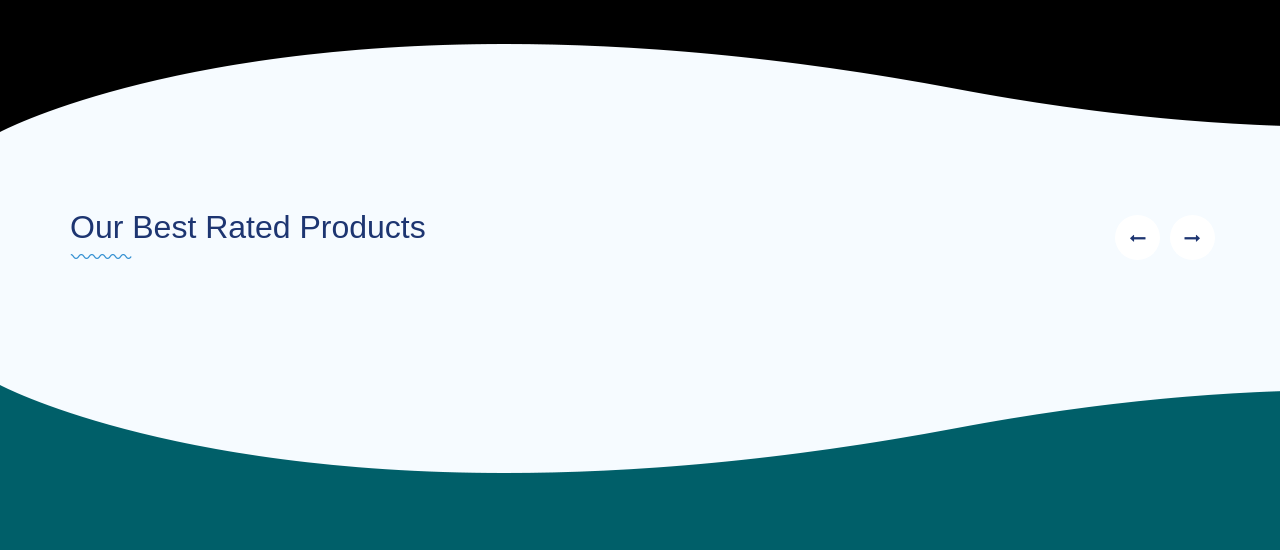
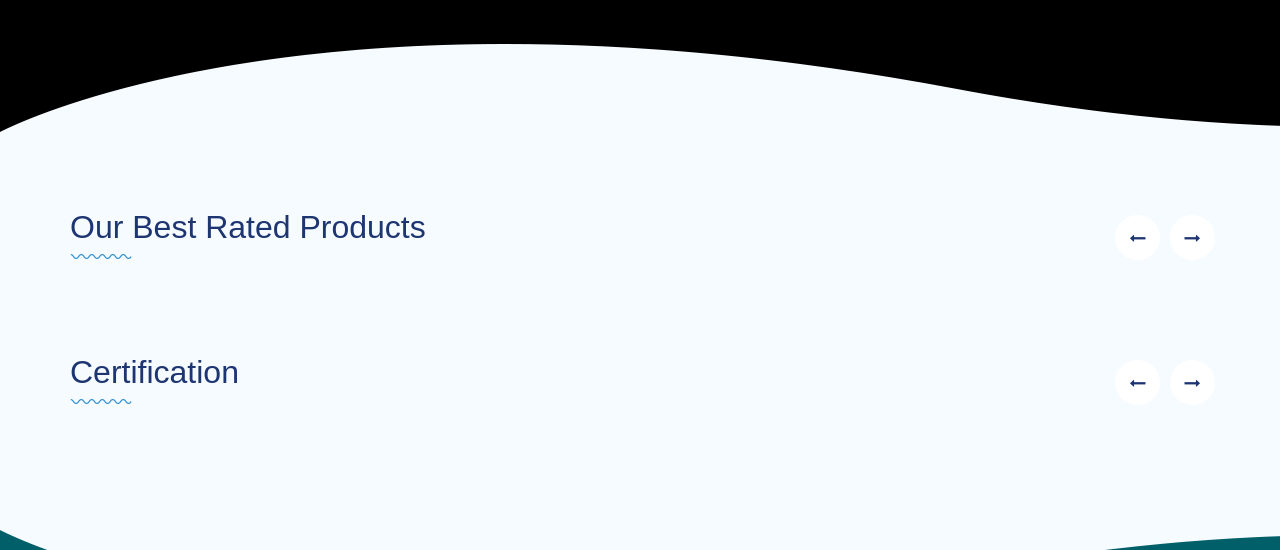
Before and after one commit to ahnas/axiv-Ecommerce, a Django app: page / in a window 1280 px wide. Shown: the part 971-1521 px from the top of the page. Run offline with Django 3.2, Linux system fonts and the light colour scheme; data that the repository does not hold is empty; some libraries are stand-ins or nearby versions.

Commit message:
CErtification

```diff
--- a/axivauniverse/settings.py
+++ b/axivauniverse/settings.py
@@ -12,7 +12,7 @@ DEBUG = config('DEBUG', default=True, cast=bool)
 
 ALLOWED_HOSTS = ["*"]
 
-CORS_ALLOW_ALL_ORIGINS: True
+
 
 
 # Application definition
@@ -53,6 +53,10 @@ MIDDLEWARE = [
     'django.contrib.messages.middleware.MessageMiddleware',
     'django.middleware.clickjacking.XFrameOptionsMiddleware',
 ]
+
+CORS_ALLOW_ALL_ORIGINS: True
+
+
 
 ROOT_URLCONF = 'axivauniverse.urls'
 
--- a/templates/index.html
+++ b/templates/index.html
@@ -277,7 +277,36 @@
 
 
 
+    <!-- sw partners section start-->
+    <div class="sw_partners_wrapper">
+        <div class="container">
+            <div class="row">
+                <div class="col-lg-12 col-md-12 col-xs-12 col-sm-12">
+                    <div class="sw_left_heading_wraper">
+                        <h1>Certification</h1>
+                        <img src="{% static 'images/heading_line.png' %}" alt="title">
+                    </div>
+                </div>
+                <div class="col-lg-12 col-md-12 col-xs-12 col-sm-12 sw_spectrm_padding">
+                    <div class="partners_slider_wrapper">
+                        <div class="owl-carousel owl-theme">
 
+                            {% for certification in certification %}
+                            <div class="item">
+                                <div class="lr_prt_img_wrapper">
+                                    <img src="{{certification.photo.url}}" alt="certification_img">
+                                    <h2 style="text-transform: uppercase;">{{certification.name}}</h2>
+                                </div>
+                            </div>
+                            {% endfor %}
+
+                        </div>
+                    </div>
+                </div>
+            </div>
+        </div>
+    </div>
+    <!-- sw partners section end-->
 
 
 
--- a/web/admin.py
+++ b/web/admin.py
@@ -1,10 +1,11 @@
 from django.contrib import admin
-from .models import ProductCategory,Product,Blog,Contact,Partner,Testimonial,Project,Slider,Director,ServiceEnquiry,CompletedProject,ProjectCategory
+from .models import ProductCategory,Product,Blog,Contact,Partner,Testimonial,Project,Slider,Director,ServiceEnquiry,CompletedProject,ProjectCategory,Certification
 
 # Register your models here.
 
 
 admin.site.register(ProductCategory)
+admin.site.register(Certification)
 admin.site.register(Contact)
 admin.site.register(Partner)
 admin.site.register(Testimonial)
--- a/web/models.py
+++ b/web/models.py
@@ -162,3 +162,16 @@ class CompletedProject(models.Model):
 
     def __str__(self):
         return str(self.name)
+
+
+
+class Certification(models.Model):
+    name = models.CharField(max_length=120)
+    photo = VersatileImageField(upload_to="Partner/")
+
+    class Meta:
+        verbose_name = ('Certification')
+        verbose_name_plural = ('Certifications')
+
+    def __str__(self):
+        return str(self.name)
--- a/web/views.py
+++ b/web/views.py
@@ -6,7 +6,7 @@ from django.contrib.auth.decorators import login_required
 import json
 import datetime
 from core.models import Cart, Order, CheckOuted
-from .models import CompletedProject, Partner, ProductCategory, Product, Blog, Project, ProjectCategory, Testimonial, Slider, Director
+from .models import CompletedProject, Partner, ProductCategory, Product, Blog, Project, ProjectCategory, Testimonial, Slider, Director,Certification
 from .forms import ContactForm, ServiceEnquiryForm, OrderForm
 
 def index(request):
@@ -21,6 +21,7 @@ def index(request):
     product = Product.objects.filter(is_dashboard=True)
     partner = Partner.objects.all()
     testimonial = Testimonial.objects.all()
+    certification = Certification.objects.all()
 
     form = ContactForm(request.POST or None)
     if request.method == 'POST':
@@ -49,6 +50,7 @@ def index(request):
         "blog": blog,
         "projectcategory": projectcategory,
         "project": project,
+        "certification":certification,
     }
     return render(request, 'index.html', context)
 
```
Also changed, not shown: templates/product.html (+14 -4 lines).
